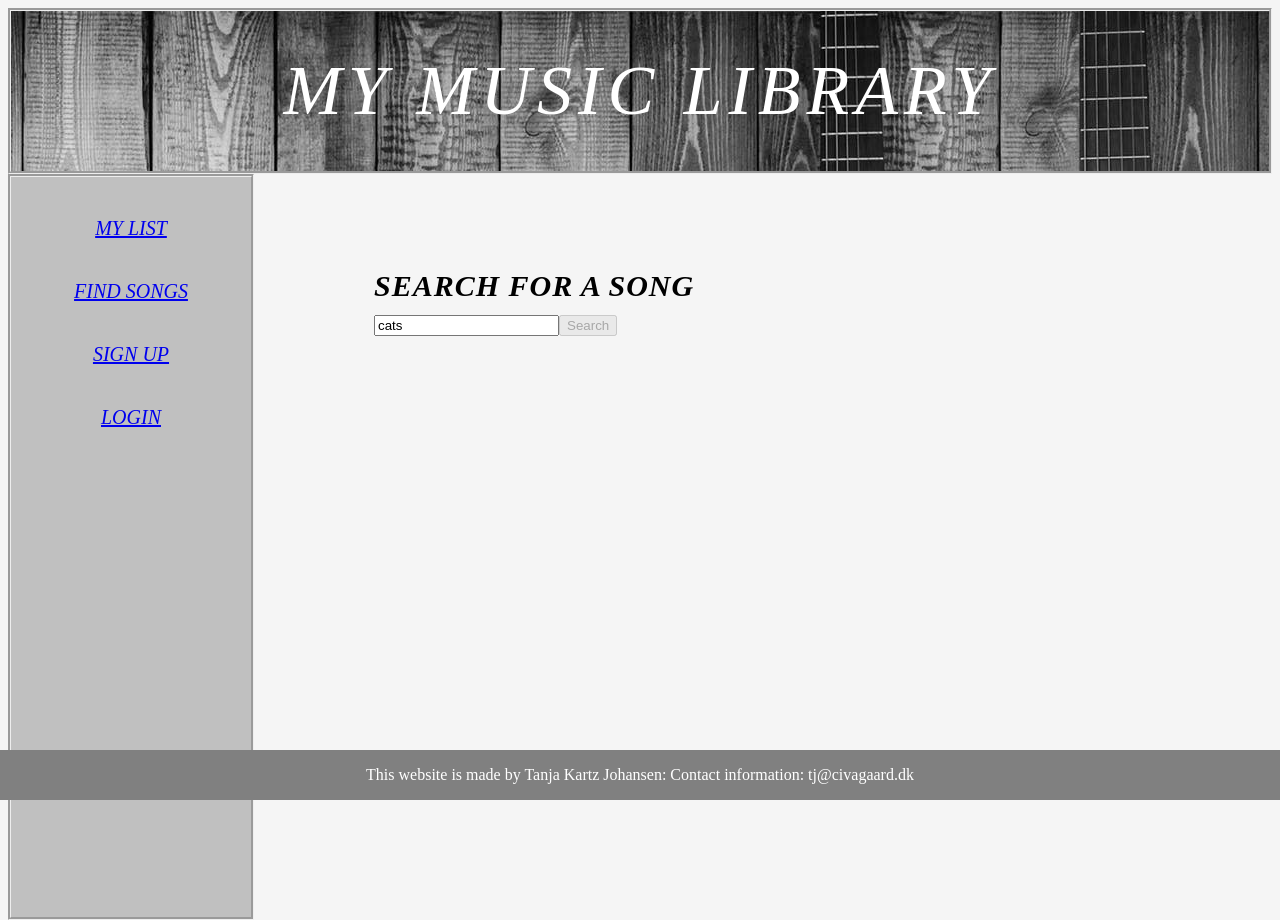
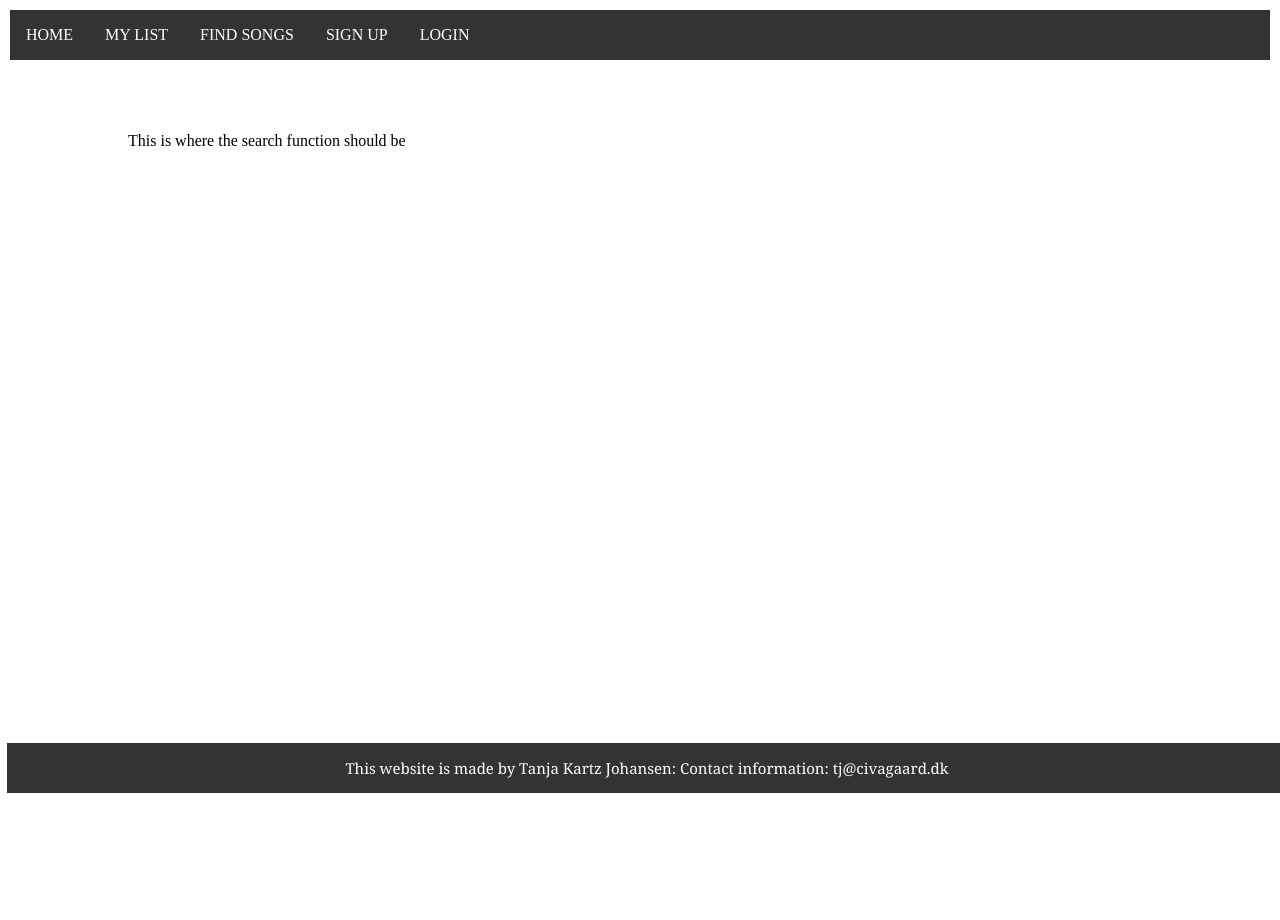
Before and after one commit to TanjaKartz/examProject, a website: page public/findSongs.html in a window 1280 px wide. After the commit the page ends 800 px from the top, so only its background shows below. Drawn offline with nearby package versions, Linux system fonts and the light colour scheme.

Commit message:
Update 8
Still just playing with the HTML and CSS + I made a "home" page

```diff
--- a/public/findSongs.html
+++ b/public/findSongs.html
@@ -4,68 +4,49 @@
 <head>
   <title>Find songs</title>
   <link rel="stylesheet" type="text/css" href="style/header.css">
-  <link rel="stylesheet" type="text/css" href="style/findSongs.css">
+  <link rel="stylesheet" type="text/css" href="style/findsongs.css">
 
 <script type="text/javascript">
-    // After the API loads, call a function to enable the search box.
-    function handleAPILoaded() {
-      $('#search-button').attr('disabled', false);
+
+function search() {
+  //clear results
+  $('#results').html('');
+  $('#buttons').html('');
+
+  //Get form input
+  q = $('#query').val();
+
+  //run GET request on API
+  $.get(
+    "GET https://www.googleapis.com/youtube/v3/search", {
+      part: 'snippet, id',
+      q: q,
+      type: 'video',
+      key:
+    }
+  )
 }
 
-    // Search for a specified string.
-    function search() {
-      var q = $('#query').val();
-      var request = gapi.client.youtube.search.list({
-        q: q,
-        part: 'snippet'
-      });
-
-      request.execute(function(response) {
-        var str = JSON.stringify(response.result);
-        $('#search-container').html('<pre>' + str + '</pre>');
-      });
-    }
 </script>
 </head>
 
 <body>
-  <h1>My Music Library</h1>
     <div id="menylist">
-    <nav id="navigation">
-      <div>
-        <ul id="navilist">
-          <li id="menuitem">
-            <a href="/index.html">My List</a>
-          </li>
-          <li id="menuitem">
-            <a href="/findSongs.html">Find Songs</a>
-          </li>
-          <li id="menuitem">
-            <a href="/signup.html">Sign Up</a>
-          </li>
-          <li id="menuitem">
-            <a href="/login.html">Login</a>
-          </li>
-        </ul>
-      </div>
-    </nav>
+        <li><a href="/home.html">Home</a></li>
+        <li><a href="/index.html">My List</a></li>
+        <li><a href="/findSongs.html">Find Songs</a></li>
+        <li><a href="/signup.html">Sign Up</a></li>
+        <li><a href="/login.html">Login</a></li>
     </div>
 
 <div class="findsongs">
-    <h2>Search for a song</2>
-    <div id="buttons">
-      <label> <input id="query" value='cats' type="text"/><button id="search-button" disabled onclick="search()">Search</button></label>
+  This is where the search function should be
 </div>
-    <div id="search-container">
-    </div>
-    <script src="//ajax.googleapis.com/ajax/libs/jquery/1.8.2/jquery.min.js"></script>
-    <script src="auth.js"></script>
-    <script src="search.js"></script>
-    <script src="https://apis.google.com/js/client.js?onload=googleApiClientReady"></script>
+
 </body>
 
 </html>
-</div>
+
 </body>
 
 <div class="footer">
--- a/public/style/findsongs.css
+++ b/public/style/findsongs.css
@@ -16,7 +16,3 @@ h2 {
   font-size: 30px;
   letter-spacing: 1px;
 }
-
-body {
-    background-color: #f5f5f5;
-      }
--- a/public/style/header.css
+++ b/public/style/header.css
@@ -1,48 +1,30 @@
-h1 {
-    color: white;
-    background-image: url("guitar.jpg");
-    font-family: luminari;
-    font-style: italic;
-    font-size: 70px;
-    font-weight: 600px;
+
+#menylist {
+    list-style-type: none;
+    margin: 0;
+    padding: 0;
+    overflow: hidden;
+    background-color: #333333;
+    border: 2px solid white;
     text-align: center;
     text-transform: uppercase;
-    font-weight: lighter;
-    letter-spacing: 6px;
-    padding-top: 40px;
-    padding-bottom: 40px;
-    margin: 0px;
-    border: groove;
 
 }
 
-
-#navilist {
-  list-style-type: none;
-  margin: 0;
-  padding: 0;
+li {
+    float: left;
 }
 
-#menuitem {
-    text-transform: uppercase;
-    font-family: luminari;
-    font-style: italic;
-    font-size: 20px;
+li a {
+    display: block;
     color: white;
-    display: block;
-    width: 200px;
-    padding-top: 20px;
-    padding-bottom: 20px;
     text-align: center;
+    padding: 16px;
+    text-decoration: none;
 }
 
-#menylist {
-    float: left;
-    background-color: silver;
-    padding: 20px;
-    height: 700px;
-    border: groove;
-
+li a:hover {
+    background-color: #111111;
 }
 
 .center {
@@ -54,7 +36,15 @@ h1 {
     left: 0;
     bottom: 0;
     width: 100%;
-    background-color: grey;
+    list-style-type: none;
+    margin: 5px;
+    font-size: 15px;
+    padding: 10;
+    overflow: hidden;
+    background-color: #333333;
+    border: 2px solid white;
+    text-align: center;
     color: white;
-    text-align: center;
+    font-family: georgia;
+
 }
--- a/public/style/login.css
+++ b/public/style/login.css
@@ -9,8 +9,7 @@
 
 h2 {
   color: black;
-  font-family: luminari;
-  font-style: italic;
+  font-family: georgia;
   font-size: 30px;
   letter-spacing: 1px;
 }
@@ -19,6 +18,7 @@ h2 {
   padding: 10px;
   width: 400px;
   font-size: 15px;
+  border-radius: 5px;
 }
 
 .login {
@@ -26,6 +26,7 @@ h2 {
   width: 423px;
   font-size: 15px;
   font-family: luminari;
+  border-radius: 5px;
 }
 
 .signup {
@@ -33,6 +34,7 @@ h2 {
   width: 423px;
   font-size: 15px;
   font-family: luminari;
+  border-radius: 5px;
 }
 
 .singer {
--- a/public/style/myList.css
+++ b/public/style/myList.css
@@ -2,8 +2,7 @@
   h2 {
       color: black;
       text-transform: uppercase;
-      font-family: luminari;
-      font-style: italic;
+      font-family: georgia;
       font-size: 30px;
       letter-spacing: 1px;
     }
@@ -13,25 +12,26 @@
     border: 1px solid #333;
     padding: 15px;
     width: 800px;
-    font-family: luminari;
+    font-family: georgia;
     font-size: 15px;
+    border-radius: 5px;
   }
 
   .newitem {
     border: 1px solid #333;
     padding: 15px;
     width: 740px;
+    border-radius: 5px;
   }
 
 .add {
   padding: 15px;
+  border-radius: 5px;
 }
 
   #mylist {
     float: left;
-    padding-left:20px;
-    margin-top: 20px;
-    margin-left: 20px;
+    padding-left:60px;
   }
 
   .btn {
```
Also changed, not shown: public/home.html (added, +31 -0 lines), public/index.html (+6 -21 lines), public/login.html (+7 -21 lines), public/signup.html (+10 -22 lines), public/style/home.css (added, +35 -0 lines), public/pictures/Noder2.png (deleted), public/pictures/band.jpg (deleted), public/style/music.jpg (added), public/style/signup.css (deleted), public/style/sunshine.jpg (added). Lines whose indentation alone changed are shown as unchanged.
